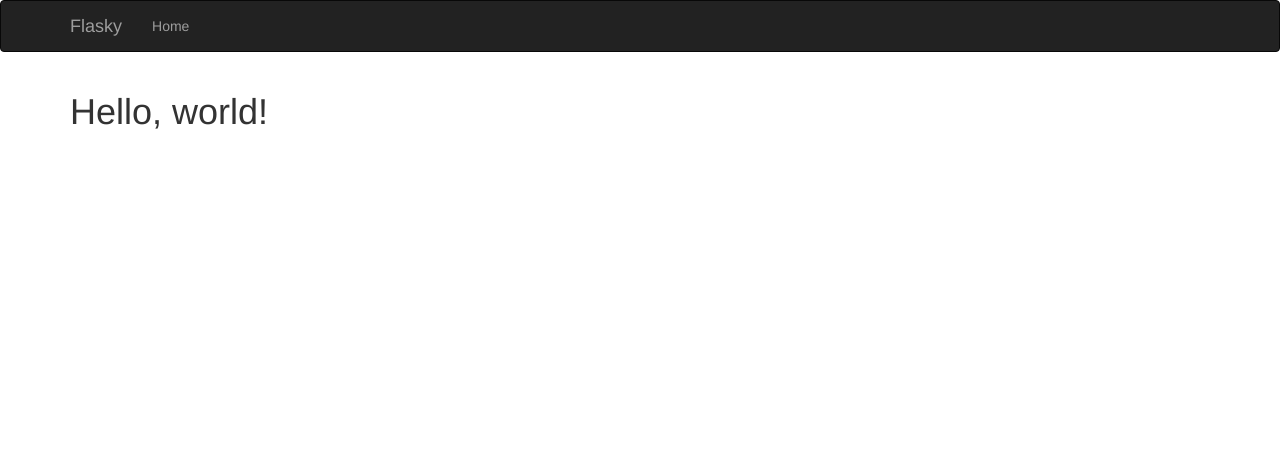
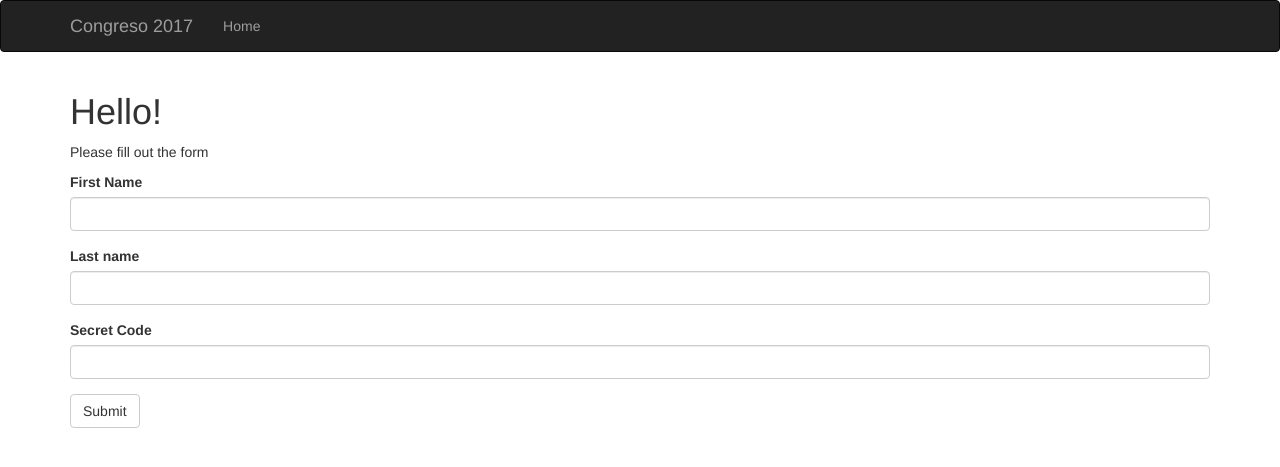
Before and after one commit to gerdm/congress_2017, a Flask app: page / in a window 1280 px wide. Shown: the top 467 px of the page. Run offline with Flask 2, Linux system fonts and the light colour scheme; some libraries are stand-ins or nearby versions.

Commit message:
Edit mainpage

```diff
--- a/webapp/flask_test.py
+++ b/webapp/flask_test.py
@@ -1,20 +1,34 @@
-from flask import Flask, redirect, render_template
+from flask import Flask, redirect, render_template, flash
 from flask_script import Manager
 from flask_bootstrap import Bootstrap
 
+from flask_wtf import FlaskForm
+from wtforms import StringField, SubmitField
+from wtforms.validators import Required
+
 # Tell Flask where to look the 'working files'
 app = Flask(__name__)
+app.config["SECRET_KEY"] = "1F9HClu5BiUu5MT6xvAf"
+
 # Provides CLI properties when debugging the webapp
 manager = Manager(app)
 bootstrap = Bootstrap(app)
 
-# This tells flask what to run once a get request is
-# sent to the server. In this case, it is the 'main'
-# webpage that, if called, will exectue this
-# part of the code
-@app.route("/")
+class NameForm(FlaskForm):
+    first_name = StringField("First Name", validators=[Required()])
+    last_name = StringField("Last name", validators=[Required()])
+    secret_code = StringField("Secret Code", validators=[Required()])
+    submit = SubmitField("Submit")
+
+@app.route("/", methods=["GET", "POST"])
 def index():
-    return render_template("index.html")
+    form = NameForm()
+    if form.validate_on_submit():
+        first_name = form.first_name.data
+        form.first_name.data = ""
+        form.last_name.data = ""
+        flash("Thank you for signing in {}!".format(first_name))
+    return render_template("index.html", form=form)
 
 @app.route("/user/<name>")
 def user(name):
--- a/webapp/templates/base.html
+++ b/webapp/templates/base.html
@@ -1,6 +1,6 @@
 {% extends "bootstrap/base.html" %}
 
-{% block title %}Flasky{% endblock %}
+{% block title %}Congreso 2017{% endblock %}
 
 {% block head %}
 {{ super() }}
@@ -18,7 +18,7 @@
                 <span class="icon-bar"></span>
                 <span class="icon-bar"></span>
             </button>
-            <a class="navbar-brand" href="/">Flasky</a>
+            <a class="navbar-brand" href="/">Congreso 2017</a>
         </div>
         <div class="navbar-collapse collapse">
             <ul class="nav navbar-nav">
@@ -31,6 +31,12 @@
 
 {% block content %}
 <div class="container">
+    {% for message in get_flashed_messages() %}
+    <div class="alert alert-warning">
+        <button type="button" class="close" data-dismiss="alert">&times;</button> {{ message  }}
+    </div>
+    {% endfor %}
+
     {% block page_content %}{% endblock %}
 </div>
 {% endblock %}
--- a/webapp/templates/index.html
+++ b/webapp/templates/index.html
@@ -1,5 +1,9 @@
 {% extends "base.html" %}
+{% import "bootstrap/wtf.html" as wtf %}
 
 {%block page_content %}
-    <h1>Hello, world!</h1>
+    <h1>Hello!</h1>
+    <p> Please fill out the form </p>
+
+    {{ wtf.quick_form(form) }}
 {% endblock %}
```
